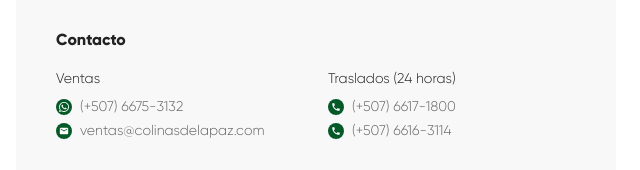
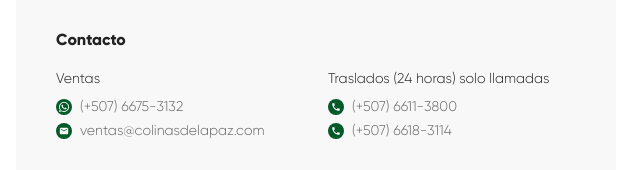
Before and after one commit to GrupoSemah/colinaswebpage, an Astro site: page / in a window 1280 px wide. Shown: the part 3075-3245 px from the top of the page, 640-1280 px from the left. Built offline with nearby package versions, Linux system fonts and the light colour scheme; Astro itself is replaced by a stand-in of ours.

Commit message:
feat: Changing phone numbers

```diff
--- a/src/components/Shared/footer/Footer.astro
+++ b/src/components/Shared/footer/Footer.astro
@@ -84,7 +84,7 @@
                 </div>
               </div>
               <div>
-                <h5 class="text-sm font-medium text-dark-gray mb-2">Traslados (24 horas)</h5>
+                <h5 class="text-sm font-medium text-dark-gray mb-2">Traslados (24 horas) solo llamadas</h5>
                 <div class="space-y-1">
                   <div class="flex items-center gap-2">
                     <div class="w-4 h-4 bg-green-dark rounded-full flex items-center justify-center">
@@ -92,8 +92,8 @@
                         <path d="M6.62 10.79c1.44 2.83 3.76 5.14 6.59 6.59l2.2-2.2c.27-.27.67-.36 1.02-.24 1.12.37 2.33.57 3.57.57.55 0 1 .45 1 1V20c0 .55-.45 1-1 1-9.39 0-17-7.61-17-17 0-.55.45-1 1-1h3.5c.55 0 1 .45 1 1 0 1.25.2 2.45.57 3.57.11.35.03.74-.25 1.02l-2.2 2.2z"/>
                       </svg>
                     </div>
-                    <span class="text-sm text-gray-accessible md:hidden">(+507) 6617-1800 / (+507) 6616-3114</span>
-                    <span class="text-sm text-gray-accessible hidden md:block">(+507) 6617-1800</span>
+                    <span class="text-sm text-gray-accessible md:hidden">(+507) 6611-3800 / (+507) 6618-3114</span>
+                    <span class="text-sm text-gray-accessible hidden md:block">(+507) 6611-3800</span>
                   </div>
                   <div class="hidden md:flex items-center gap-2">
                     <div class="w-4 h-4 bg-green-dark rounded-full flex items-center justify-center">
@@ -101,7 +101,7 @@
                         <path d="M6.62 10.79c1.44 2.83 3.76 5.14 6.59 6.59l2.2-2.2c.27-.27.67-.36 1.02-.24 1.12.37 2.33.57 3.57.57.55 0 1 .45 1 1V20c0 .55-.45 1-1 1-9.39 0-17-7.61-17-17 0-.55.45-1 1-1h3.5c.55 0 1 .45 1 1 0 1.25.2 2.45.57 3.57.11.35.03.74-.25 1.02l-2.2 2.2z"/>
                       </svg>
                     </div>
-                    <span class="text-sm text-gray-accessible">(+507) 6616-3114</span>
+                    <span class="text-sm text-gray-accessible">(+507) 6618-3114</span>
                   </div>
                 </div>
               </div>
```
